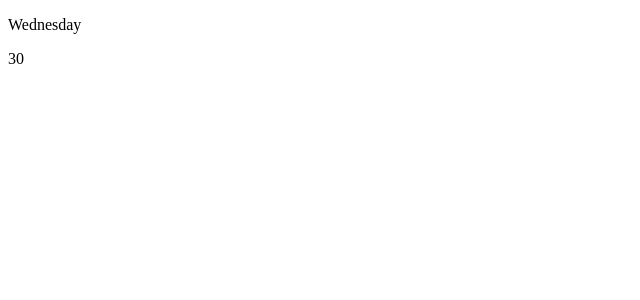
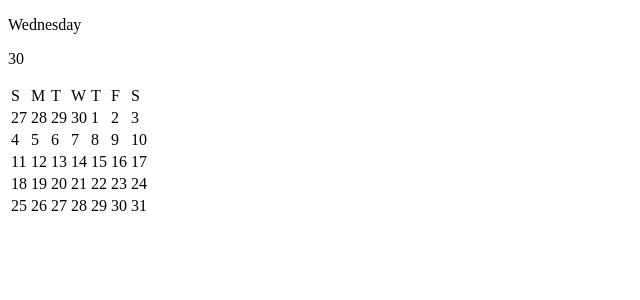
Before and after one commit to Olexandr-Kovalenko-24/Calendar-task-on-React, a React (Create React App) app: page / in a window 1280 px wide. Shown: the top 300 px of the page, without its empty margins (0-640 px from the left). Built offline with nearby package versions, Linux system fonts and the light colour scheme.

Commit message:
week, month component

```diff
--- a/src/components/Calendar/CalendarBody/Day/index.js
+++ b/src/components/Calendar/CalendarBody/Day/index.js
@@ -0,0 +1,13 @@
+import { format } from 'date-fns';
+import React from 'react';
+
+const Day = (props) => {
+    const {day} = props;
+    return (
+        <td>
+            {format(day, 'd')}
+        </td>
+    );
+}
+
+export default Day;
--- a/src/components/Calendar/CalendarBody/Month/index.js
+++ b/src/components/Calendar/CalendarBody/Month/index.js
@@ -0,0 +1,26 @@
+import { getWeeksInMonth, getWeek, getYear } from 'date-fns';
+import React from 'react';
+import Week from '../Week';
+
+const Month = () => {
+
+    const numberOfWeewsInMonth = getWeeksInMonth(new Date());
+    const currentYear = getYear(new Date());
+    const weeksNumber = getWeek(new Date());
+    const weeks = new Array(numberOfWeewsInMonth).fill(null).map((el, index)=>
+        <Week key={index} year={currentYear} week={weeksNumber+index} />);
+    return (
+        <tbody>
+            {weeks}
+        </tbody>
+    );
+}
+
+export default Month;
+
+// week={addWeeks(weeksNumber, index)}
+
+{/* <Week year='2022' week='1' />
+<Week year='2022' week='2' />
+<Week year='2022' week='3' />
+<Week year='2022' week='4' /> */}
--- a/src/components/Calendar/CalendarBody/Week/index.js
+++ b/src/components/Calendar/CalendarBody/Week/index.js
@@ -0,0 +1,20 @@
+import { addDays, parse, startOfWeek } from 'date-fns';
+import React from 'react';
+import Day from '../Day';
+
+const Week = (props) => {
+
+    const {year, week} = props;
+    const startOfWeek = parse(`${year} ${week}`, 'Y w', new Date());
+    // const startOfWeeks = startOfWeek(new Date());
+
+    const arr = new Array(7).fill(null).map((el, index)=><Day day={addDays(startOfWeek, index)} key={index} />)
+
+    return (
+        <tr>
+          {arr}
+        </tr>
+    );
+}
+
+export default Week;
--- a/src/components/Calendar/CalendarBody/index.js
+++ b/src/components/Calendar/CalendarBody/index.js
@@ -1,12 +1,19 @@
 import React from 'react';
+import Month from './Month';
 
 const CalendarBody = () => {
 
+    const weekDays = ['S', 'M', 'T', 'W', 'T', 'F', 'S']
 
     return (
-        <div>
-
-        </div>
+        <table>
+            <thead>
+                <tr>
+                    {weekDays.map((day, index)=><td key={index}>{day}</td>)}
+                </tr>
+            </thead>
+        <Month month='11' />
+        </table>
     );
 }
 
```
